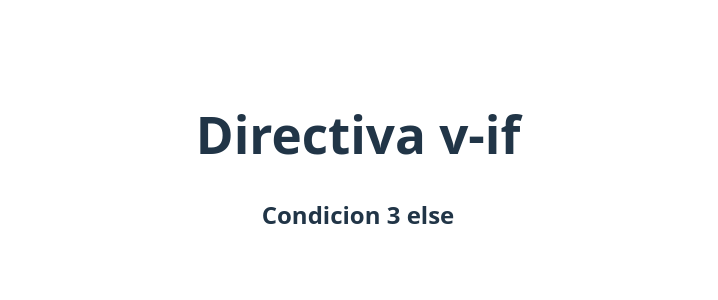
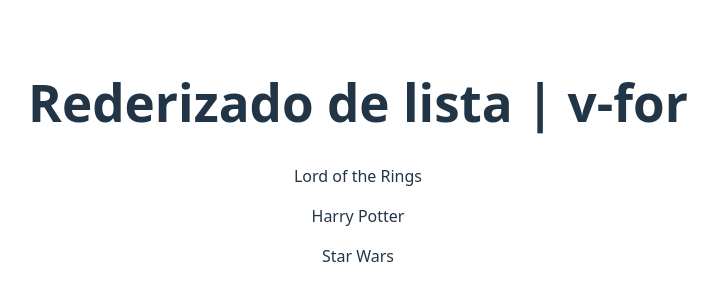
Before and after one commit to GERARDOCALLIRGOSJAQUE/my-vue-project, a Vue app: page / in a window 1280 px wide. Shown: the part 238-538 px from the top of the page, without its empty margins (282-1000 px from the left). Built offline with nearby package versions, Linux system fonts and the light colour scheme.

Commit message:
Noveno commit: v-for Vue

```diff
--- a/src/App.vue
+++ b/src/App.vue
@@ -11,22 +11,29 @@ import { ref } from 'vue';
   };
 
   const myValue = ref('patata');
-  let myCondition = true;*/
+  let myCondition = true;
   const condition = '';
-  const condition1 = false;
+  const condition1 = false;*/
+  const movies = ["Lord of the Rings", "Harry Potter", "Star Wars"];
 </script>
 
 <template>
   <!--<HeaderComponent></HeaderComponent>
   <h1>{{ myValue}}</h1> v-bind:id="myId" = :id="myId"-->
-  <h1>Directiva v-if</h1>
+  <!--<h1>Directiva v-if</h1>
   <h2 v-if="condition">Condicion 1 if</h2>
   <h2 v-else-if="condition1">Condicion 2 else-if</h2>
   <h2 v-else>Condicion 3 else</h2>
-  <!--<input type="text" v-model="myValue"> v-bindcrear reactividad"
+  <input type="text" v-model="myValue"> v-bindcrear reactividad"
   <h2 @click="addOne">Contador {{ number }}</h2>
   <h1 :class="myCondition ? 'title' : 'black'">Clase dinamica</h1>
   <h1 :class="{title: myCondition, black: true}">Clase dinamica</h1>-->
+  <h1>Rederizado de lista | v-for</h1>
+  <div>
+    <p v-for="movie in movies" :key="movie">
+      {{ movie }}
+    </p>
+  </div>
 </template>
 
 <style scoped>
```
